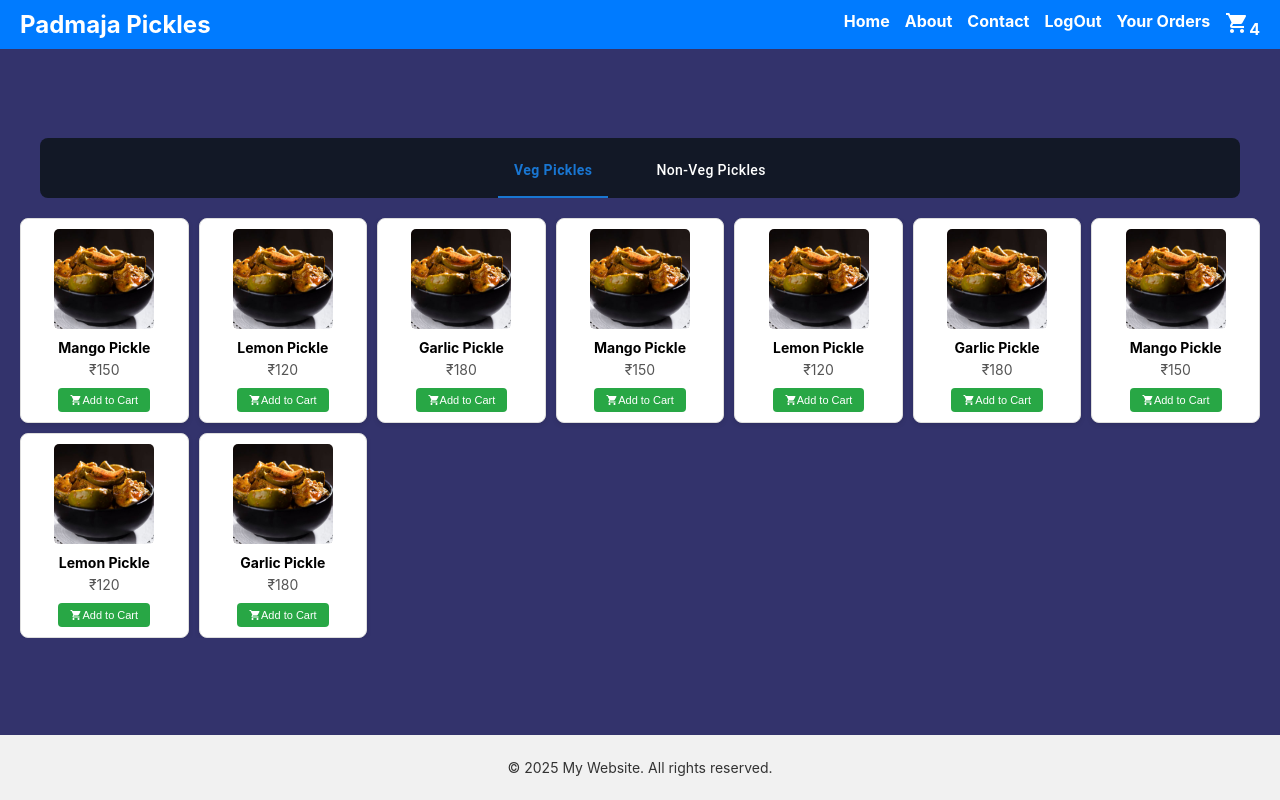
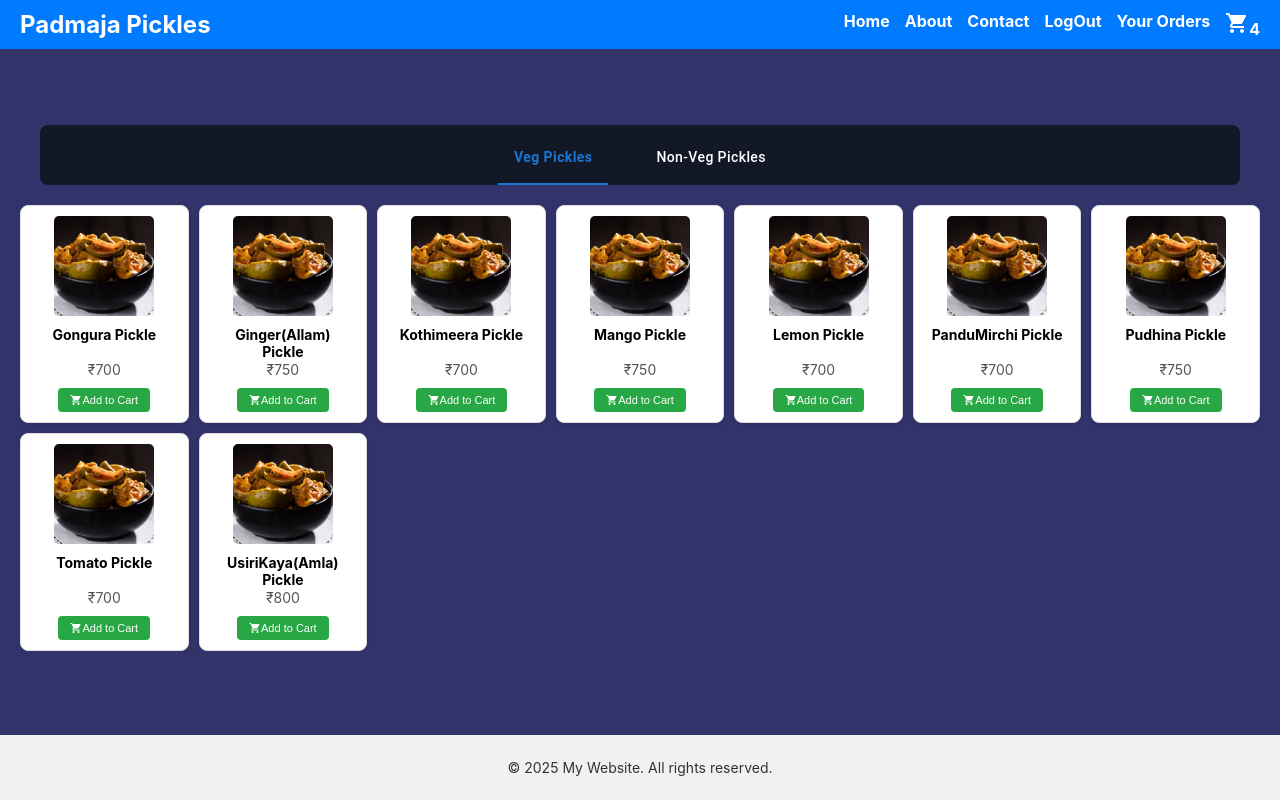
Before and after one commit to Harish-Pulapa-7036/Pickle_delivery, a React (Create React App) app: page / in a window 1280 px wide. Built offline with nearby package versions, Linux system fonts and the light colour scheme; sample sign-in values are in the browser's storage.

Commit message:
integrated cartlist with backend

```diff
--- a/src/App.js
+++ b/src/App.js
@@ -1,4 +1,4 @@
-import React, { useEffect } from "react";
+import React, { useEffect, useState } from "react";
 import { Routes, Route, useNavigate } from "react-router-dom";
 import Header from "./components/Header";
 import Footer from "./components/Footer";
@@ -12,15 +12,44 @@ import PickleList from "./pages/PickleList";
 import CartList from "./pages/CartList";
 import PrivateRoute from "./PrivateRoute";
 import OrdersList from "./pages/OrderList";
+import axios from "axios";
+import Loader from "./components/Loader";
 
 function App() {
-    const navigate=useNavigate()
+    const navigate=useNavigate();
+        const [showLoader,setShowLoader]=useState(false);
+        const [cartItems,setCartItems] =useState([])
+
     useEffect(()=>{
         if(sessionStorage.getItem("token")){
             navigate('/')
         }else navigate('/login')
     },[])
+    const onAddToCart=async(productName,pricePerKg)=>{
+        setShowLoader(true)
+        let body={
+            productName:productName,
+    pricePerKg:pricePerKg,
+    weight:"1kg",
+    quantity:1
+        }
+        let url='https://pickle-backend-2xil.onrender.com/api/v1/pickle/update-cart'
+        try{
+            let response=await axios.post(url,body,{
+                headers: {
+                    token: sessionStorage.getItem('token')   // <- Add the token in headers
+                }
+            })
+            console.log(response);
+            setCartItems(response.data.cart.products)
+            setShowLoader(false)
 
+        }catch(error){
+            setShowLoader(false)
+            alert(error.response?.data?.message || 'failed to add to cart, please try again.');
+
+        }
+    }
     return (
         <div className="app-container" style={{
             // backgroundImage: "url('/images/background_pickle.jpg')"
@@ -28,18 +57,20 @@ function App() {
             <Header />
             <main className="main-content">
                 <Routes>
-                    <Route path="/" element={<PrivateRoute><PickleList /></PrivateRoute>} />
+                    <Route path="/" element={<PrivateRoute><PickleList onAddToCart={onAddToCart}/></PrivateRoute>} />
                     <Route path="/about" element={<About />} />
                     <Route path="/contact" element={<Contact />} />
                     <Route path="/signup" element={<Signup />} />
                     <Route path="/login" element={<Login />} />
-                    <Route path="/picklelist" element={<PrivateRoute><PickleList /></PrivateRoute>} />
-                    <Route path="/cart" element={<PrivateRoute><CartList /></PrivateRoute>} />
+                    <Route path="/picklelist" element={<PrivateRoute><PickleList onAddToCart={onAddToCart}/></PrivateRoute>} />
+                    <Route path="/cart" element={<PrivateRoute><CartList cartItems={cartItems}/></PrivateRoute>} />
                     <Route path="/orders" element={<PrivateRoute><OrdersList /></PrivateRoute>} />
 
                 </Routes>
             </main>
             <Footer />
+                    <Loader showLoader={showLoader}/>
+
         </div>
     );
 }
--- a/src/pages/CartList.jsx
+++ b/src/pages/CartList.jsx
@@ -3,7 +3,7 @@ import "./CartList.css"
 import { useState } from "react";
 import DeleteIcon from '@mui/icons-material/Delete';
 import OrderPopup from "../components/OrderPopup";
-const CartItem = () => {
+const CartItem = ({item}) => {
     const [selectedWeight, setSelectedWeight] = useState('250gms');
     const [quantity, setQuantity] = useState(1);
 
@@ -15,6 +15,10 @@ const CartItem = () => {
 
     const incrementQuantity = () => setQuantity(prev => prev + 1);
     const decrementQuantity = () => setQuantity(prev => Math.max(1, prev - 1));
+    // productName:productName,
+    // pricePerKg:pricePerKg,
+    // weight:"1000g",
+    // quantity:1
     return <>
     <Card sx={{ border: "3px solid white", fontFamily: 'Poppins, sans-serif',borderRadius:"20px" }}>
         <CardContent style={{ display: "flex",
@@ -28,10 +32,10 @@ const CartItem = () => {
             />
             <CardContent sx={{ fontFamily: 'Poppins, sans-serif' }}>
                 <Typography gutterBottom variant="h7" component="div" sx={{ fontWeight: 600, fontSize: '1rem' }}>
-                    Mango Pickle
+                    {item.productName}
                 </Typography>
                 <Typography variant="body2" sx={{ color: 'text.secondary', fontSize: '0.875rem' }}>
-                    120 Rs/kg
+                {item.pricePerKg}
                 </Typography>
             </CardContent>
         </CardContent>
@@ -47,13 +51,13 @@ const CartItem = () => {
                 }}
             >
                 <Button size="small" onClick={decrementQuantity}>-</Button>
-                <Typography sx={{ fontWeight: 500 }}>{quantity}</Typography>
+                <Typography sx={{ fontWeight: 500 }}>{item.quantity}</Typography>
                 <Button size="small" onClick={incrementQuantity}>+</Button>
             </Typography>
             <CardActions>
                 {/* Weight Options */}
                     <ToggleButtonGroup
-                        value={selectedWeight}
+                        value={item.quantity}
                         exclusive
                         onChange={handleWeightChange}
                         aria-label="weight selection"
@@ -78,7 +82,7 @@ const CartItem = () => {
 </>
 
 }
-const CartList = () => {
+const CartList = ({cartItems}) => {
      // Function to handle order placement
      const [orderPlaced, setOrderPlaced] = useState(false);
      const placeOrder = () => {
@@ -94,9 +98,11 @@ const CartList = () => {
     return (
         <>
         <div style={{ maxHeight: "70vh",paddingBottom:"20px" }} className="cartList-container invisibleScroller">
-            <CartItem />
-            <CartItem />
-            <CartItem />
+
+            {
+                cartItems.map((item)=> <CartItem item={item}/>)
+            }
+
 
         </div>
           {/* Sticky Total Bar */}
--- a/src/pages/PickleList.css
+++ b/src/pages/PickleList.css
@@ -24,16 +24,18 @@
 }
 
 .pickle-name {
-    margin: 10px 0 5px;
+    margin: 10px  5px;
     font-size: 14px;
     font-weight: bold;
     color: black;
+    height: 20px;
 }
 
 .pickle-price {
     margin: 0 0 10px;
     color: #555;
     font-size: 14px;
+    margin-top: 5px;
 }
 
 .add-to-cart-btn {
--- a/src/pages/PickleList.jsx
+++ b/src/pages/PickleList.jsx
@@ -11,13 +11,11 @@ const PickleCard = ({ image, name, price, onAddToCart }) => (
         <h3 className="pickle-name">{name}</h3>
         <p className="pickle-price">₹{price}</p>
         <button className="add-to-cart-btn" onClick={onAddToCart}>
-        <div style={{ width: '12px', height: '12px' }}>
-    <ShoppingCartIcon style={{ width: '100%', height: '100%' }} />
-</div>
-
+            <div style={{ width: '12px', height: '12px' }}>
+                <ShoppingCartIcon style={{ width: '100%', height: '100%' }} />
+            </div>
             Add to Cart
-
-            </button>
+        </button>
     </div>
 );
 // const pickles = [
@@ -39,29 +37,32 @@ const PickleCard = ({ image, name, price, onAddToCart }) => (
 //     { image: '/images/mango-pickle.jpg', name: 'Mixed Pickle', price: 200 },
 // ];
 const vegPickles = [
-    { image: '/images/mango-pickle.jpg', name: 'Mango Pickle', price: 150 },
-    { image: '/images/mango-pickle.jpg', name: 'Lemon Pickle', price: 120 },
-    { image: '/images/mango-pickle.jpg', name: 'Garlic Pickle', price: 180 },
-    { image: '/images/mango-pickle.jpg', name: 'Mango Pickle', price: 150 },
-    { image: '/images/mango-pickle.jpg', name: 'Lemon Pickle', price: 120 },
-    { image: '/images/mango-pickle.jpg', name: 'Garlic Pickle', price: 180 }, { image: '/images/mango-pickle.jpg', name: 'Mango Pickle', price: 150 },
-    { image: '/images/mango-pickle.jpg', name: 'Lemon Pickle', price: 120 },
-    { image: '/images/mango-pickle.jpg', name: 'Garlic Pickle', price: 180 },
+    { image: '/images/mango-pickle.jpg', name: 'Gongura Pickle', price: 700 },
+    { image: '/images/mango-pickle.jpg', name: 'Ginger(Allam) Pickle', price: 750 },
+    { image: '/images/mango-pickle.jpg', name: 'Kothimeera Pickle', price: 700 },
+    { image: '/images/mango-pickle.jpg', name: 'Mango Pickle', price: 750 },
+    { image: '/images/mango-pickle.jpg', name: 'Lemon Pickle', price: 700 },
+    { image: '/images/mango-pickle.jpg', name: 'PanduMirchi Pickle', price: 700 },
+     { image: '/images/mango-pickle.jpg', name: 'Pudhina Pickle', price: 750 },
+    { image: '/images/mango-pickle.jpg', name: 'Tomato Pickle', price: 700 },
+    { image: '/images/mango-pickle.jpg', name: 'UsiriKaya(Amla) Pickle', price: 800 },
 ];
 
 const nonVegPickles = [
-    { image: '/images/chicken-pickle.jpg', name: 'Chicken Pickle', price: 250 },
-    { image: '/images/prawn-pickle.jpg', name: 'Prawn Pickle', price: 300 },
-    { image: '/images/fish-pickle.jpg', name: 'Fish Pickle', price: 280 },
-    { image: '/images/mango-pickle.jpg', name: 'Mango Pickle', price: 150 },
-    { image: '/images/mango-pickle.jpg', name: 'Lemon Pickle', price: 120 },
-    { image: '/images/mango-pickle.jpg', name: 'Garlic Pickle', price: 180 }, { image: '/images/mango-pickle.jpg', name: 'Mango Pickle', price: 150 },
-    { image: '/images/mango-pickle.jpg', name: 'Lemon Pickle', price: 120 },
-    { image: '/images/mango-pickle.jpg', name: 'Garlic Pickle', price: 180 },
+    { image: '/images/mango-pickle.jpg', name: 'Chicken Pickle(Bone)', price: 1150 },
+    { image: '/images/mango-pickle.jpg', name: 'Chicken Pickle(BoneLess)', price: 1450 },
+    { image: '/images/mango-pickle.jpg', name: 'Chicken Gongura Pickle', price: 1350 },
+    { image: '/images/mango-pickle.jpg', name: 'Mutton Pickle(Bone)', price: 1850 },
+    { image: '/images/mango-pickle.jpg', name: 'Mutton Pickle(BoneLess)', price: 2200 },
+    { image: '/images/mango-pickle.jpg', name: 'Mutton Gongura Pickle(BoneLess)', price: 2100 },
+    { image: '/images/mango-pickle.jpg', name: 'Prawns Pickle', price: 2000 },
+     { image: '/images/mango-pickle.jpg', name: 'Prawns Gongura Pickle', price: 2050 },
+    { image: '/images/mango-pickle.jpg', name: 'Fish Pickle', price: 1300 },
+    { image: '/images/mango-pickle.jpg', name: 'Koramenu Fish Pickle', price: 1500 },
 ];
 
 
-const PickleList = () => {
+const PickleList = ({onAddToCart}) => {
     const [tabIndex, setTabIndex] = useState(0);
     const navigate = useNavigate()
     const handleTabChange = (event, newIndex) => {
@@ -72,7 +73,6 @@ const PickleList = () => {
     }
 
     const pickles = tabIndex === 0 ? vegPickles : nonVegPickles;
-
     return (
         <Box className="pickle-tabs-container " sx={{ width: "100%", position: "relative" }} >
             <Tabs value={tabIndex} onChange={handleTabChange} centered
@@ -125,7 +125,7 @@ const PickleList = () => {
                         image={pickle.image}
                         name={pickle.name}
                         price={pickle.price}
-                        onAddToCart={() => console.log(`${pickle.name} added to cart`)}
+                        onAddToCart={()=>{onAddToCart(pickle.name,pickle.price)}}
                     />
                 ))}
 
```
